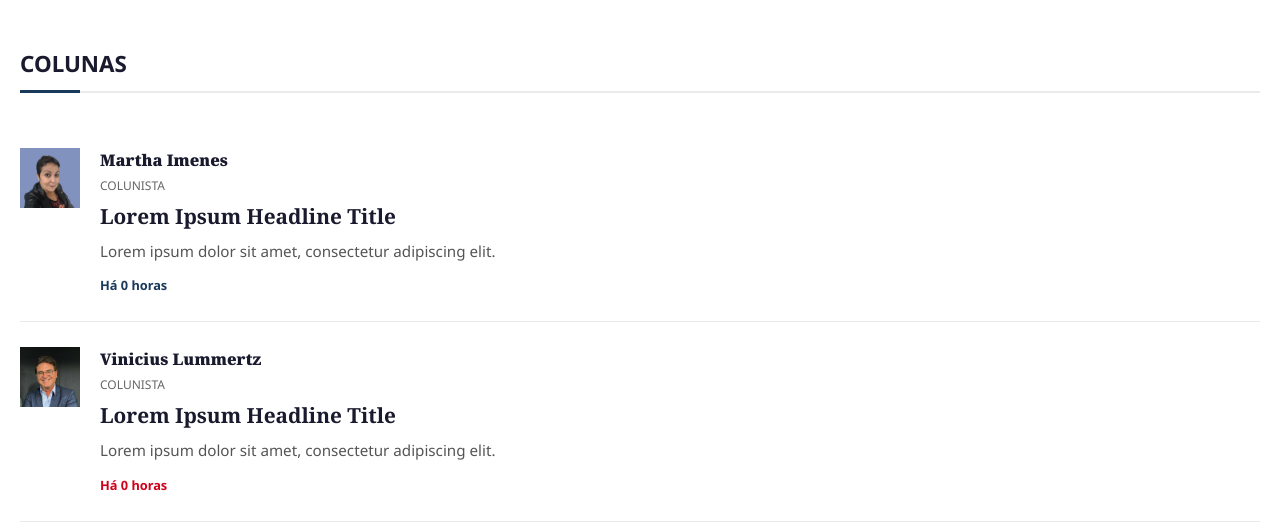
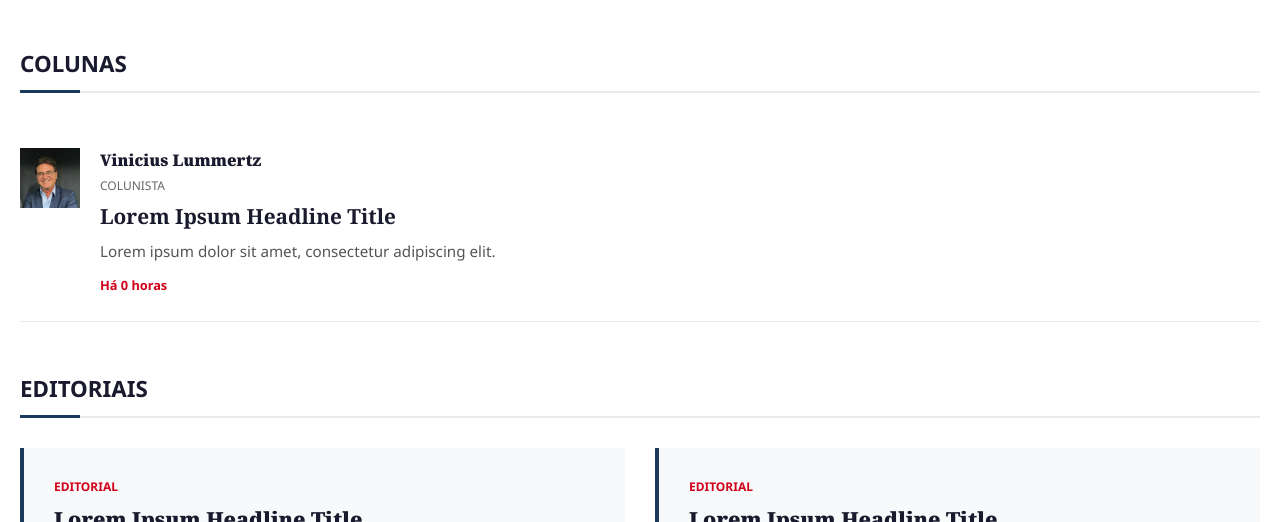
Before and after one commit to matheusmoura0/portal-cm, a plain HTML site: page opiniao.html in a window 1280 px wide. Shown: the part 669-1191 px from the top of the page. Drawn offline with Linux system fonts and the light colour scheme.

Commit message:
removes marta from columnstis

```diff
--- a/opiniao.html
+++ b/opiniao.html
@@ -244,84 +244,6 @@
                 <h2 class="opinion-section-title">Colunas</h2>
 
                 <div style="display: flex; flex-direction: column">
-                    <div
-                        style="
-                            display: flex;
-                            align-items: flex-start;
-                            padding: 25px 0;
-                            border-bottom: 1px solid #eaeaea;
-                        "
-                    >
-                        <img
-                            src="images/colunistas/Martha-Imenes-colunista-300px.jpg"
-                            alt="Martha Imenes"
-                            style="
-                                width: 60px;
-                                height: 60px;
-                                border-radius: 50%;
-                                object-fit: cover;
-                                margin-right: 20px;
-                                flex-shrink: 0;
-                            "
-                        />
-                        <div>
-                            <h4
-                                style="
-                                    font-family: &quot;Noto Serif&quot;, serif;
-                                    font-size: 1rem;
-                                    margin: 0 0 5px 0;
-                                    font-weight: 800;
-                                    color: #1a1a2e;
-                                "
-                            >
-                                Martha Imenes
-                            </h4>
-                            <span
-                                style="
-                                    font-size: 0.75rem;
-                                    color: #666;
-                                    text-transform: uppercase;
-                                    display: block;
-                                    margin-bottom: 8px;
-                                "
-                                >Colunista</span
-                            >
-                            <a href="coluna.html" style="text-decoration: none">
-                                <h3
-                                    style="
-                                        font-family:
-                                            &quot;Noto Serif&quot;, serif;
-                                        font-size: 1.3rem;
-                                        font-weight: 700;
-                                        line-height: 1.3;
-                                        margin: 0 0 10px 0;
-                                        color: #1a1a2e;
-                                    "
-                                >
-                                    Lorem Ipsum Headline Title
-                                </h3>
-                            </a>
-                            <p
-                                style="
-                                    font-size: 0.95rem;
-                                    color: #555;
-                                    margin: 0 0 10px 0;
-                                "
-                            >
-                                Lorem ipsum dolor sit amet, consectetur
-                                adipiscing elit.
-                            </p>
-                            <span
-                                style="
-                                    font-size: 0.8rem;
-                                    color: #1a3a5c;
-                                    font-weight: 700;
-                                "
-                                >Há 0 horas</span
-                            >
-                        </div>
-                    </div>
-
                     <!-- Adicionando outros colunistas para manter a lista completa se necessário, mas focando nos top 4 primeiro -->
 
                     <div
```
Also changed, not shown: index.html (+0 -20 lines).
